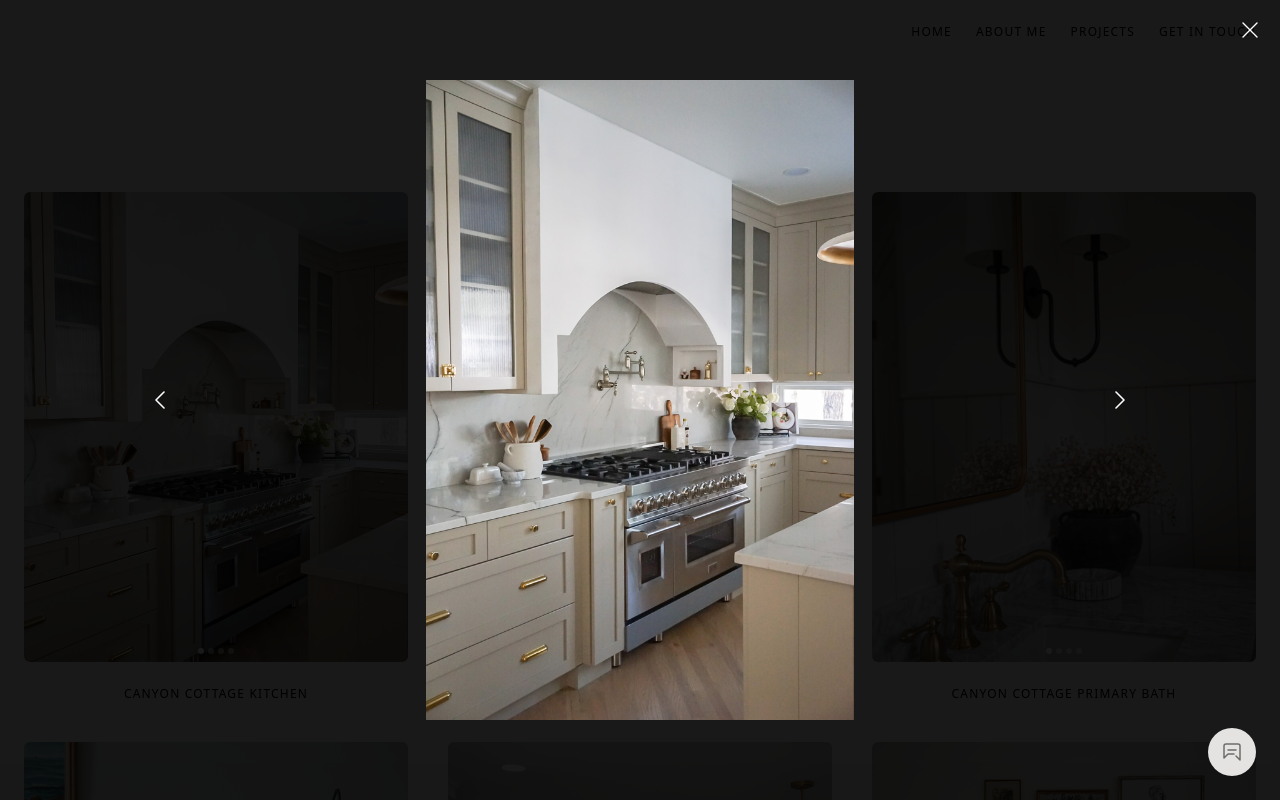
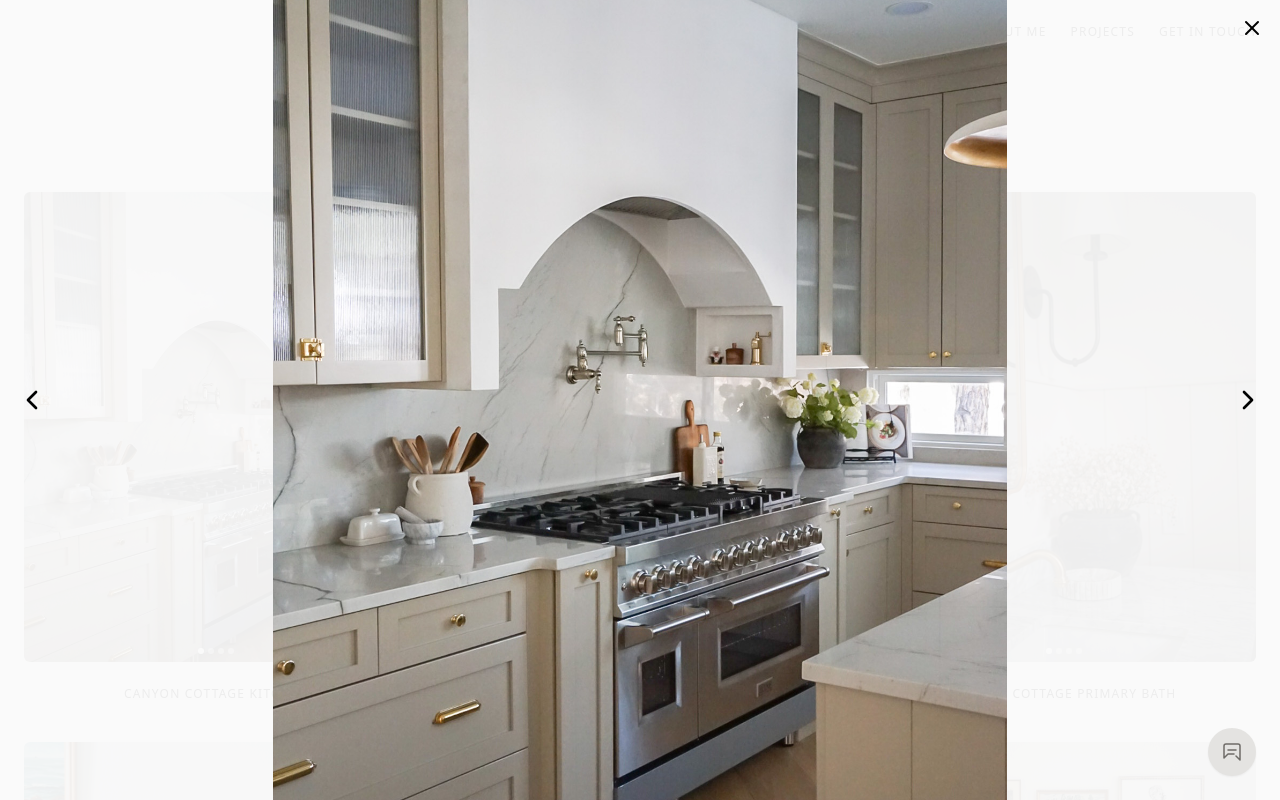
Before and after one commit to HalcyonHaus/halcyonhaus-site, a Next.js app: page /projects in a window 1280 px wide. Both pictures are taken after a click on the element 216 px from the left and 427 px from the top of the page. Shown: the top 800 px of the page. Built offline with nearby package versions, Linux system fonts and the light colour scheme.

Commit message:
Update ProjectCarousel.js

```diff
--- a/components/ProjectCarousel.js
+++ b/components/ProjectCarousel.js
@@ -1,34 +1,60 @@
-// components/ProjectCarousel.js
 import { useState } from 'react';
 import Image from 'next/image';
 import { ChevronLeft, ChevronRight, X } from 'lucide-react';
+import { useSwipeable } from 'react-swipeable';
 
 export default function ProjectCarousel({ title, images }) {
   const [currentIndex, setCurrentIndex] = useState(0);
-  const [isModalOpen, setIsModalOpen] = useState(false);
+  const [isOpen, setIsOpen] = useState(false);
+  const [modalIndex, setModalIndex] = useState(0);
 
-  const goToPrev = () => {
+  const goToPrev = () =>
     setCurrentIndex((prev) => (prev === 0 ? images.length - 1 : prev - 1));
-  };
-  const goToNext = () => {
+  const goToNext = () =>
     setCurrentIndex((prev) => (prev === images.length - 1 ? 0 : prev + 1));
-  };
+
+  const handlers = useSwipeable({
+    onSwipedLeft: goToNext,
+    onSwipedRight: goToPrev,
+    trackMouse: true,
+  });
+
+  const modalHandlers = useSwipeable({
+    onSwipedLeft: () =>
+      setModalIndex((prev) => (prev === images.length - 1 ? 0 : prev + 1)),
+    onSwipedRight: () =>
+      setModalIndex((prev) => (prev === 0 ? images.length - 1 : prev - 1)),
+    trackMouse: true,
+  });
 
   return (
     <div>
-      {/* Image + Arrows */}
       <div
+        {...handlers}
+        onClick={() => {
+          setIsOpen(true);
+          setModalIndex(currentIndex);
+        }}
         className="group relative w-full aspect-[4/4.3] md:aspect-[4/4.9] overflow-hidden rounded-md cursor-pointer"
-        onClick={() => setIsModalOpen(true)}
       >
+        <>
           <Image
             src={images[currentIndex]}
             alt={title}
             fill
             style={{ objectFit: 'cover' }}
-          className="transition-transform duration-300"
+            className="transition-opacity duration-500 opacity-100 group-hover:opacity-0"
           />
-
+          {images.length > 1 && (
+            <Image
+              src={images[(currentIndex + 1) % images.length]}
+              alt={title}
+              fill
+              style={{ objectFit: 'cover' }}
+              className="transition-opacity duration-500 opacity-0 group-hover:opacity-100"
+            />
+          )}
+        </>
         {images.length > 1 && (
           <>
             <button
@@ -53,8 +79,6 @@ export default function ProjectCarousel({ title, images }) {
             </button>
           </>
         )}
-
-        {/* Dots */}
         <div className="absolute bottom-2 w-full flex justify-center space-x-1 z-20">
           {images.map((_, idx) => (
             <div
@@ -67,48 +91,49 @@ export default function ProjectCarousel({ title, images }) {
         </div>
       </div>
 
-      {/* Title */}
       <p className="font-inter uppercase tracking-widest text-xs mt-3 text-center pt-3">{title}</p>
 
-      {/* Modal Lightbox */}
-      {isModalOpen && (
-        <div className="fixed inset-0 z-50 bg-black bg-opacity-90 flex items-center justify-center">
+      {isOpen && (
+        <div
+          {...modalHandlers}
+          className="fixed inset-0 z-50 bg-[#fafafa]/95 flex items-center justify-center p-4"
+        >
           <button
-            onClick={() => setIsModalOpen(false)}
-            className="absolute top-4 right-4 text-white hover:text-neutral-300 z-50"
+            onClick={() => setIsOpen(false)}
+            className="absolute top-4 right-4 text-black hover:text-neutral-600"
             aria-label="Close"
           >
-            <X size={28} strokeWidth={1.2} />
+            <X size={24} />
           </button>
 
-          <div className="relative w-[90vw] h-[80vh] max-w-5xl">
+          <button
+            onClick={() =>
+              setModalIndex((prev) => (prev === 0 ? images.length - 1 : prev - 1))
+            }
+            className="absolute left-4 top-1/2 -translate-y-1/2 text-black hover:text-neutral-600"
+            aria-label="Previous"
+          >
+            <ChevronLeft size={32} />
+          </button>
+
+          <div className="relative w-full max-w-4xl aspect-[4/4.3] md:aspect-[4/4.9]">
             <Image
-              src={images[currentIndex]}
-              alt={`Large view - ${title}`}
+              src={images[modalIndex]}
+              alt={`Modal ${title}`}
               fill
               style={{ objectFit: 'contain' }}
-              className="rounded"
             />
+          </div>
 
-            {images.length > 1 && (
-              <>
           <button
-                  onClick={goToPrev}
-                  className="absolute left-4 top-1/2 -translate-y-1/2 text-white"
-                  aria-label="Previous"
-                >
-                  <ChevronLeft size={32} strokeWidth={1.2} />
-                </button>
-                <button
-                  onClick={goToNext}
-                  className="absolute right-4 top-1/2 -translate-y-1/2 text-white"
+            onClick={() =>
+              setModalIndex((prev) => (prev === images.length - 1 ? 0 : prev + 1))
+            }
+            className="absolute right-4 top-1/2 -translate-y-1/2 text-black hover:text-neutral-600"
             aria-label="Next"
           >
-                  <ChevronRight size={32} strokeWidth={1.2} />
+            <ChevronRight size={32} />
           </button>
-              </>
-            )}
-          </div>
         </div>
       )}
     </div>
```
Lines whose indentation alone changed are shown as unchanged.
